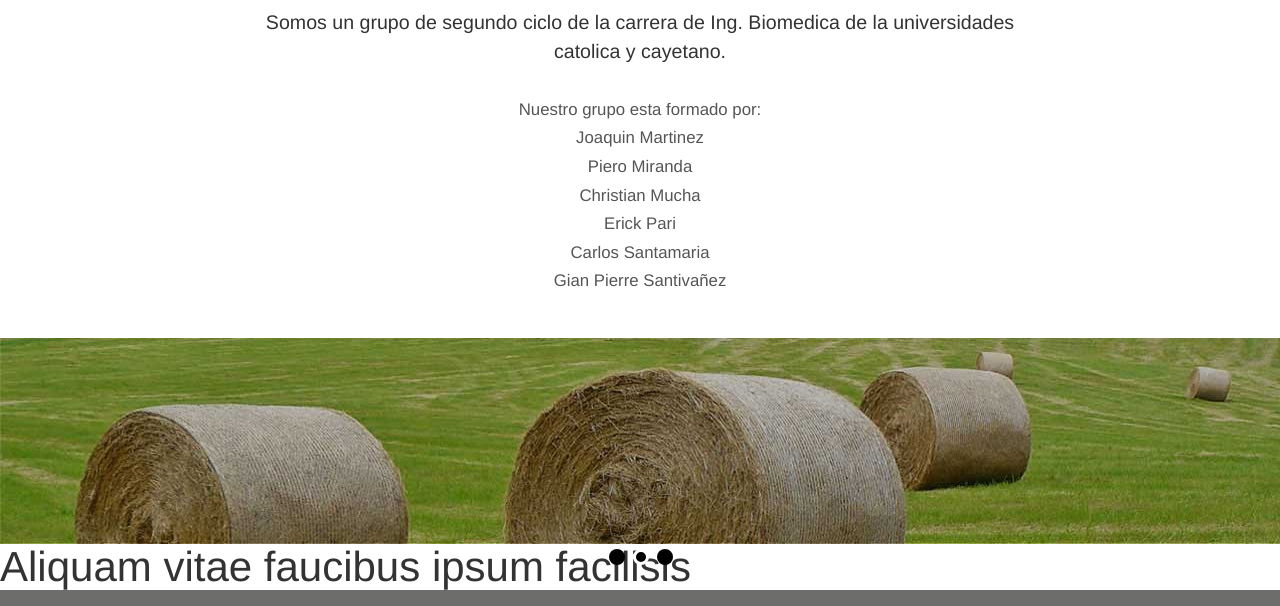
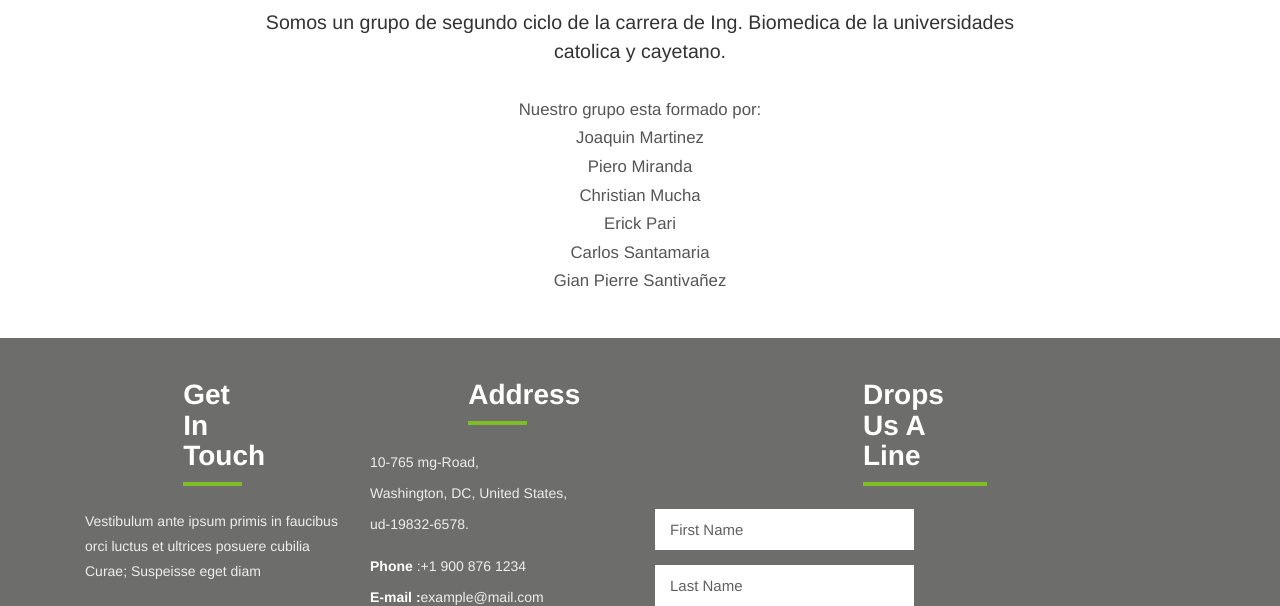
Before and after one commit to ChristianMucha/GPI3.0, a plain HTML site: page about.html in a window 1280 px wide. Shown: the part 432-1038 px from the top of the page. Drawn offline with Linux system fonts and the light colour scheme.

Commit message:
Update about.html

```diff
--- a/about.html
+++ b/about.html
@@ -82,42 +82,8 @@ Smartphone Compatible web template, free webdesigns for Nokia, Samsung, LG, Sony
 				</div>
 				</div>
 				<!----->
-<div class="slider1">
-	  <div class="callbacks_container">
-	      <ul class="rslides" id="slider1">
-	         <li>
-				 <img src="images/side-2.jpg" alt=""/>
-				  <div class="caption caption1">
-					<h2>Aliquam vitae faucibus ipsum facilisis</h2>
-				  </div>
-	         </li>
-	         <li>
-				 <img src="images/side-1.jpg" alt=""/>
-				  <div class="caption caption1">
-					<h2>Aliquam vitae faucibus ipsum facilisis</h2>
-				  </div>
-	         </li>
-	         <li>
-				 <img src="images/side-3.jpg" alt=""/>
-				  <div class="caption caption1">
-					<h2>Aliquam vitae faucibus ipsum facilisis</h2>
-				  </div>
-	         </li>
-	      </ul>
-      </div>
-</div>
-	<script src="js/responsiveslides.min.js"></script>
-	 <script>
-		$(function () {
-		  $("#slider1").responsiveSlides({
-			auto: true,
-			speed: 500,
-			namespace: "callbacks",
-			pager: true,
-		  });
-		});
-	  </script>
-	<!----->
+
+
 
 		<div class="get-in-touch">
 			<div class="container">
```
